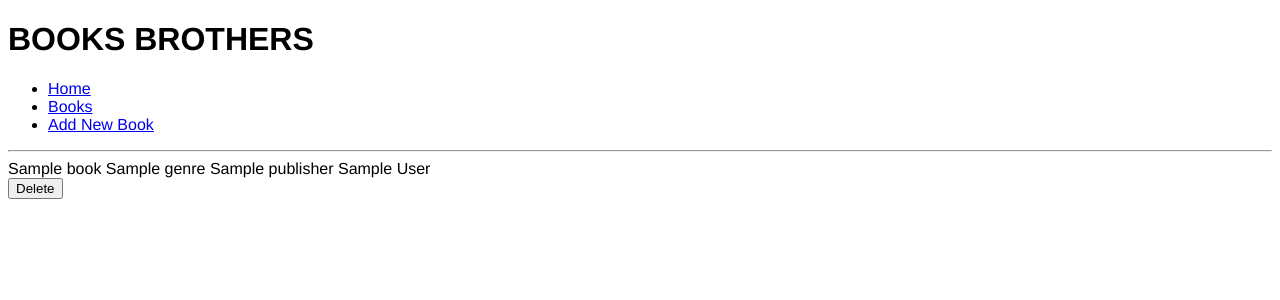
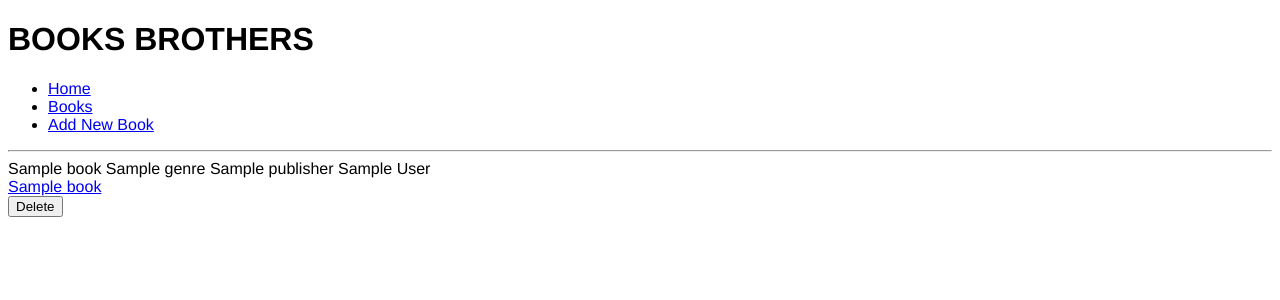
Before and after one commit to Osh2/week4_one_to_many_lab, a Flask app: page /books in a window 1280 px wide. Shown: the top 300 px of the page. Run offline with Flask 2, Linux system fonts and the light colour scheme; a database or web service that is not in the repository returns one stand-in record (values such as "Sample title"); some libraries are stand-ins or nearby versions.

Commit message:
added route to get detail on book

```diff
--- a/controllers/books_controller.py
+++ b/controllers/books_controller.py
@@ -43,10 +43,13 @@ def add_book_a():
 
 
 
-
-
 # SHOW
 # GET '/books/<id>'
+@books_blueprint.route("/books/<id>")
+def show_book(id):
+    book = book_repository.select(id)
+    return render_template('books/show.html', book = book)
+
 
 
 # EDIT
--- a/templates/books/index.html
+++ b/templates/books/index.html
@@ -10,6 +10,8 @@
         {{book.author.full_name()}}
     </div>
 
+    <a href="/books/{{book.id}}">{{book.title}}</a>
+
     <form action="/books/{{book.id}}/delete" method = "POST">
         <button type="submit"> Delete </button>
     </form>
```
Also changed, not shown: templates/books/show.html (added, +15 -0 lines).
